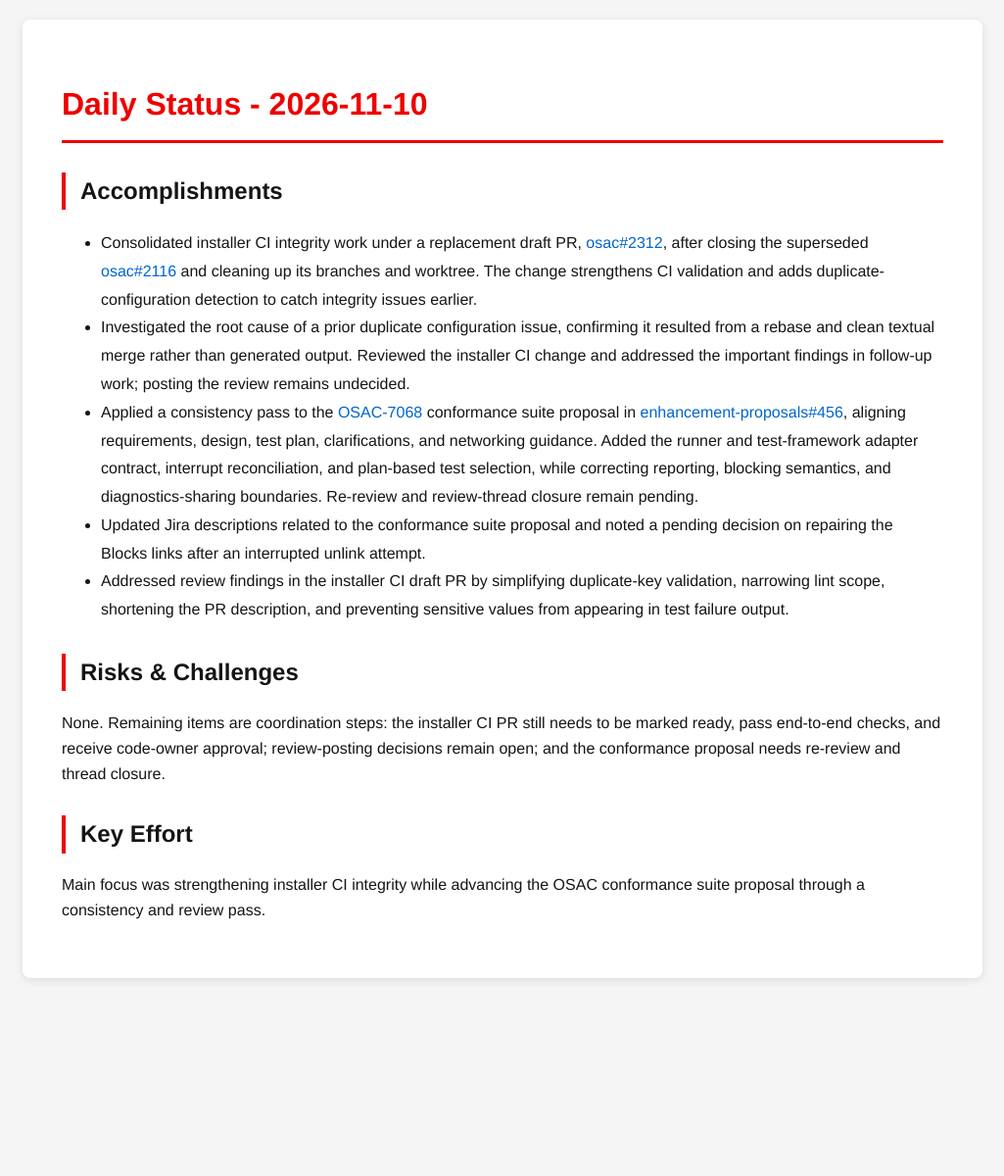
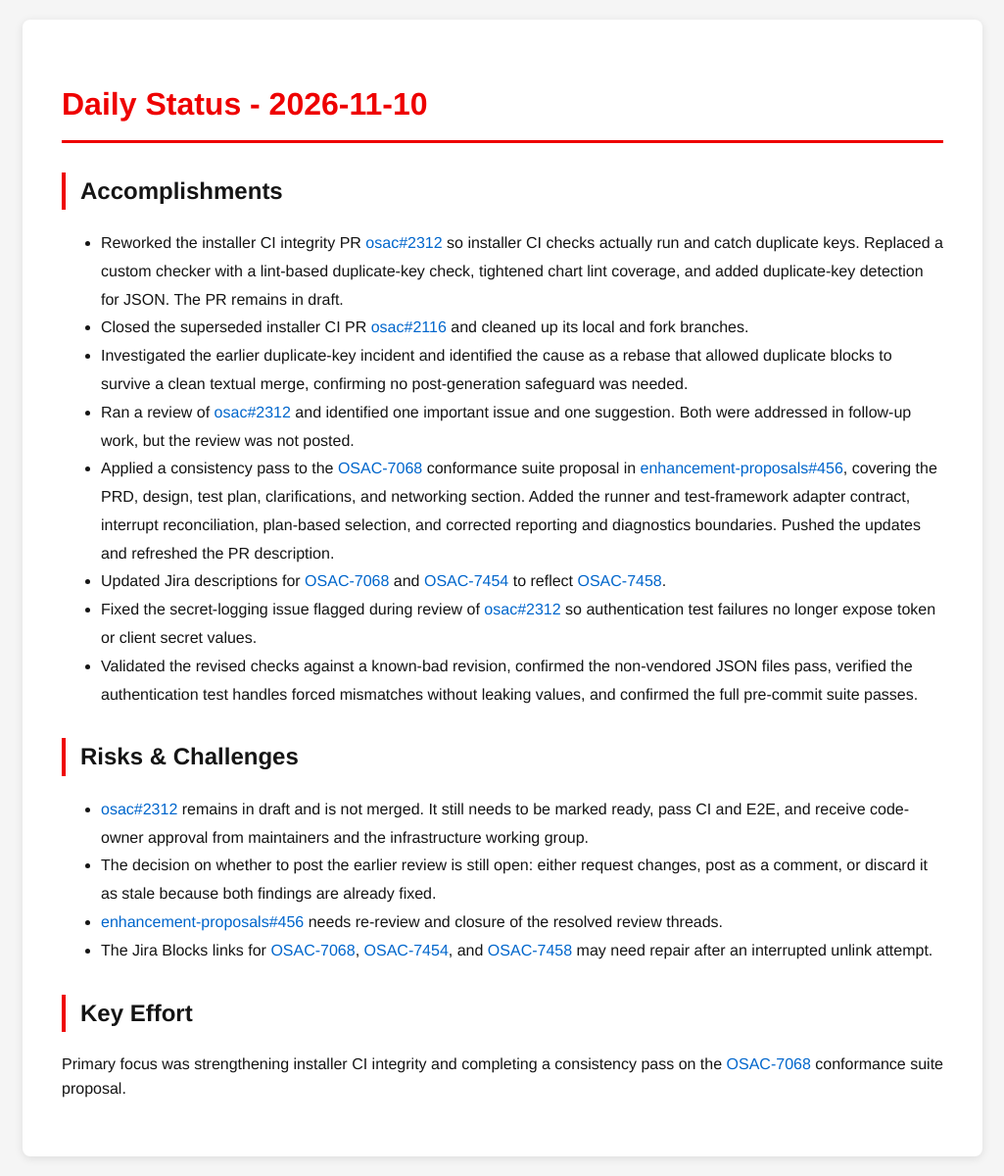
Before and after one commit to tzvatot/daily-status, a Jekyll site: the page built from 2026-11-10.md, in a window 1280 px wide. Shown: the whole page at 98% size, without its empty margins (127-1152 px from the left). Built offline with Jekyll 4.4.1, drawn with Linux system fonts in a browser that asks for light colours; before the commit the page ends 1018 px from its top, so only the background shows below that.

Commit message:
Daily status update - 2026-11-10

```diff
--- a/2026-11-10.md
+++ b/2026-11-10.md
@@ -7,14 +7,20 @@ date: 2026-11-10
 # Daily Status - 2026-11-10
 
 ## Accomplishments
-- Consolidated installer CI integrity work under a replacement draft PR, [osac#2312](https://github.com/osac-project/osac/pull/2312), after closing the superseded [osac#2116](https://github.com/osac-project/osac/pull/2116) and cleaning up its branches and worktree. The change strengthens CI validation and adds duplicate-configuration detection to catch integrity issues earlier.
-- Investigated the root cause of a prior duplicate configuration issue, confirming it resulted from a rebase and clean textual merge rather than generated output. Reviewed the installer CI change and addressed the important findings in follow-up work; posting the review remains undecided.
-- Applied a consistency pass to the [OSAC-7068](https://redhat.atlassian.net/browse/OSAC-7068) conformance suite proposal in [enhancement-proposals#456](https://github.com/osac-project/enhancement-proposals/pull/456), aligning requirements, design, test plan, clarifications, and networking guidance. Added the runner and test-framework adapter contract, interrupt reconciliation, and plan-based test selection, while correcting reporting, blocking semantics, and diagnostics-sharing boundaries. Re-review and review-thread closure remain pending.
-- Updated Jira descriptions related to the conformance suite proposal and noted a pending decision on repairing the Blocks links after an interrupted unlink attempt.
-- Addressed review findings in the installer CI draft PR by simplifying duplicate-key validation, narrowing lint scope, shortening the PR description, and preventing sensitive values from appearing in test failure output.
+- Reworked the installer CI integrity PR [osac#2312](https://github.com/osac-project/osac/pull/2312) so installer CI checks actually run and catch duplicate keys. Replaced a custom checker with a lint-based duplicate-key check, tightened chart lint coverage, and added duplicate-key detection for JSON. The PR remains in draft.
+- Closed the superseded installer CI PR [osac#2116](https://github.com/osac-project/osac/pull/2116) and cleaned up its local and fork branches.
+- Investigated the earlier duplicate-key incident and identified the cause as a rebase that allowed duplicate blocks to survive a clean textual merge, confirming no post-generation safeguard was needed.
+- Ran a review of [osac#2312](https://github.com/osac-project/osac/pull/2312) and identified one important issue and one suggestion. Both were addressed in follow-up work, but the review was not posted.
+- Applied a consistency pass to the [OSAC-7068](https://redhat.atlassian.net/browse/OSAC-7068) conformance suite proposal in [enhancement-proposals#456](https://github.com/osac-project/enhancement-proposals/pull/456), covering the PRD, design, test plan, clarifications, and networking section. Added the runner and test-framework adapter contract, interrupt reconciliation, plan-based selection, and corrected reporting and diagnostics boundaries. Pushed the updates and refreshed the PR description.
+- Updated Jira descriptions for [OSAC-7068](https://redhat.atlassian.net/browse/OSAC-7068) and [OSAC-7454](https://redhat.atlassian.net/browse/OSAC-7454) to reflect [OSAC-7458](https://redhat.atlassian.net/browse/OSAC-7458).
+- Fixed the secret-logging issue flagged during review of [osac#2312](https://github.com/osac-project/osac/pull/2312) so authentication test failures no longer expose token or client secret values.
+- Validated the revised checks against a known-bad revision, confirmed the non-vendored JSON files pass, verified the authentication test handles forced mismatches without leaking values, and confirmed the full pre-commit suite passes.
 
 ## Risks & Challenges
-None. Remaining items are coordination steps: the installer CI PR still needs to be marked ready, pass end-to-end checks, and receive code-owner approval; review-posting decisions remain open; and the conformance proposal needs re-review and thread closure.
+- [osac#2312](https://github.com/osac-project/osac/pull/2312) remains in draft and is not merged. It still needs to be marked ready, pass CI and E2E, and receive code-owner approval from maintainers and the infrastructure working group.
+- The decision on whether to post the earlier review is still open: either request changes, post as a comment, or discard it as stale because both findings are already fixed.
+- [enhancement-proposals#456](https://github.com/osac-project/enhancement-proposals/pull/456) needs re-review and closure of the resolved review threads.
+- The Jira Blocks links for [OSAC-7068](https://redhat.atlassian.net/browse/OSAC-7068), [OSAC-7454](https://redhat.atlassian.net/browse/OSAC-7454), and [OSAC-7458](https://redhat.atlassian.net/browse/OSAC-7458) may need repair after an interrupted unlink attempt.
 
 ## Key Effort
-Main focus was strengthening installer CI integrity while advancing the OSAC conformance suite proposal through a consistency and review pass.
+Primary focus was strengthening installer CI integrity and completing a consistency pass on the [OSAC-7068](https://redhat.atlassian.net/browse/OSAC-7068) conformance suite proposal.
```
